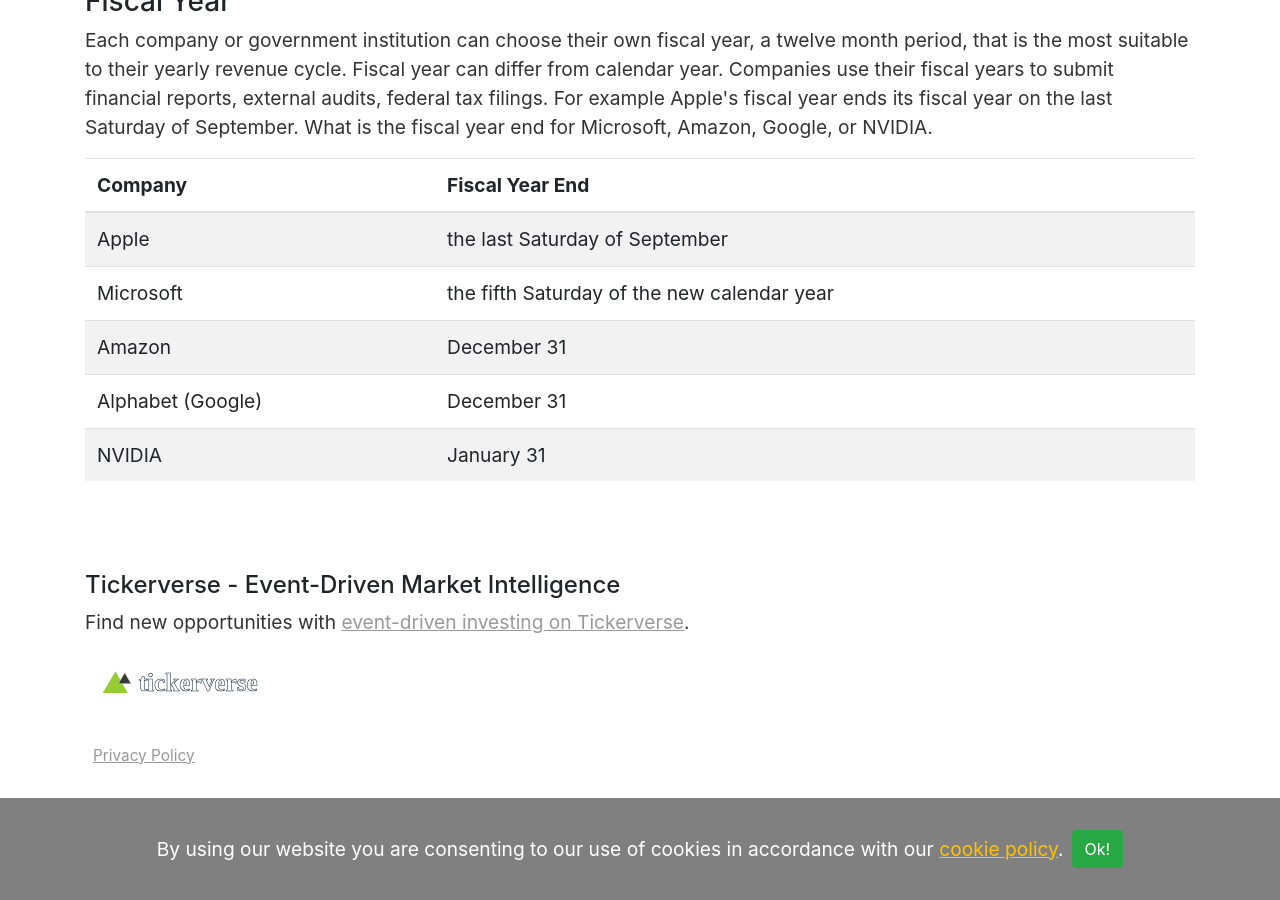
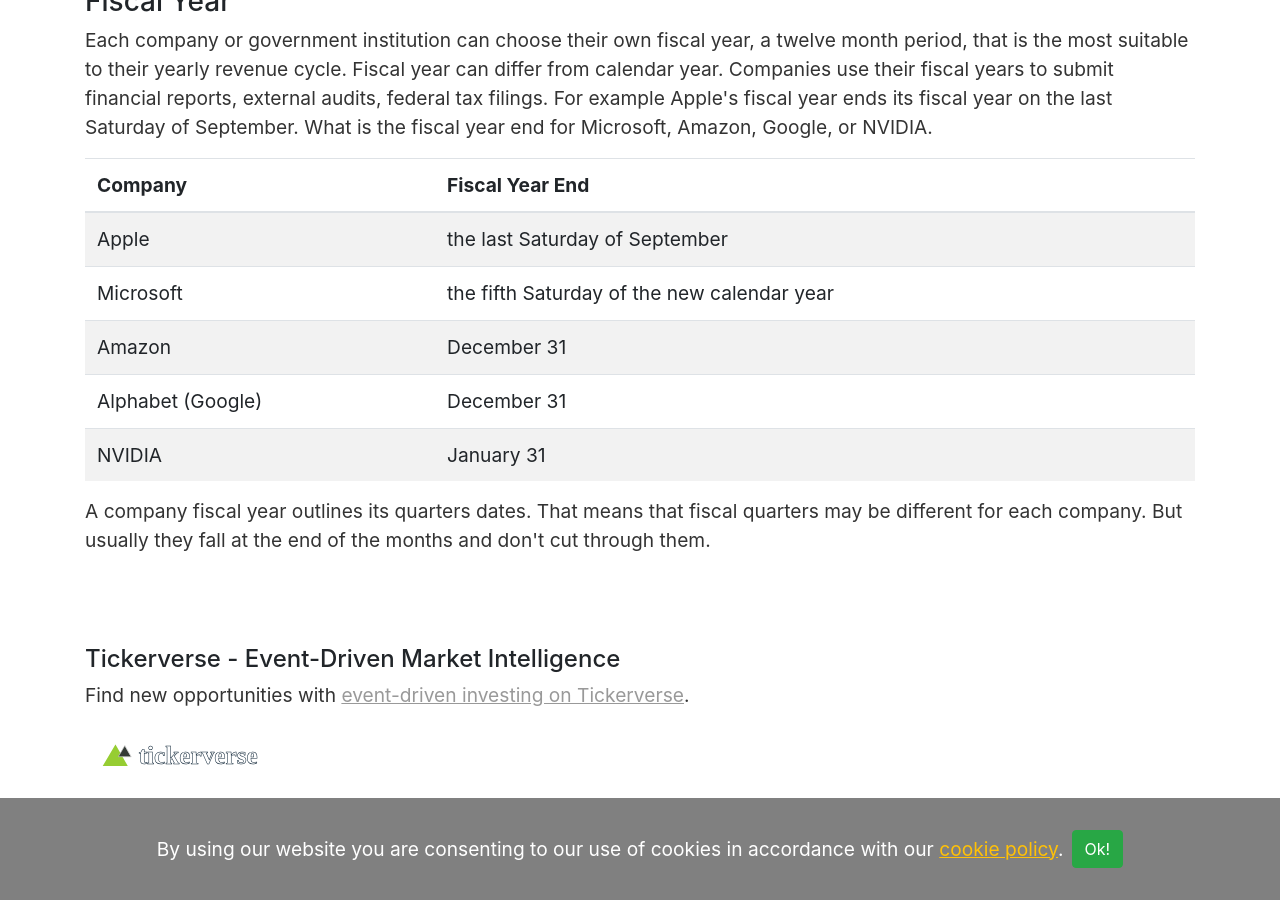
Before and after one commit to vackosar/vackosar.github.io, a Jekyll site: the page built from when-is-the-end-of-current-quarter.md, in a window 1280 px wide and 900 px high, scrolled down 1169 px. Built offline with Jekyll 4.4.1, drawn with Linux system fonts in a browser that asks for light colours.

Commit message:
when-is-the-end-of-current-quarter.md add more text

```diff
--- a/when-is-the-end-of-current-quarter.md
+++ b/when-is-the-end-of-current-quarter.md
@@ -109,6 +109,8 @@
     </tbody>
 </table>
 
+<p>A company fiscal year outlines its quarters dates. That means that fiscal quarters may be different for each company. But usually they fall at the end of the months and don't cut through them.</p>
+
 <br>
 <br>
 <h4>Tickerverse - Event-Driven Market Intelligence</h4>
```
